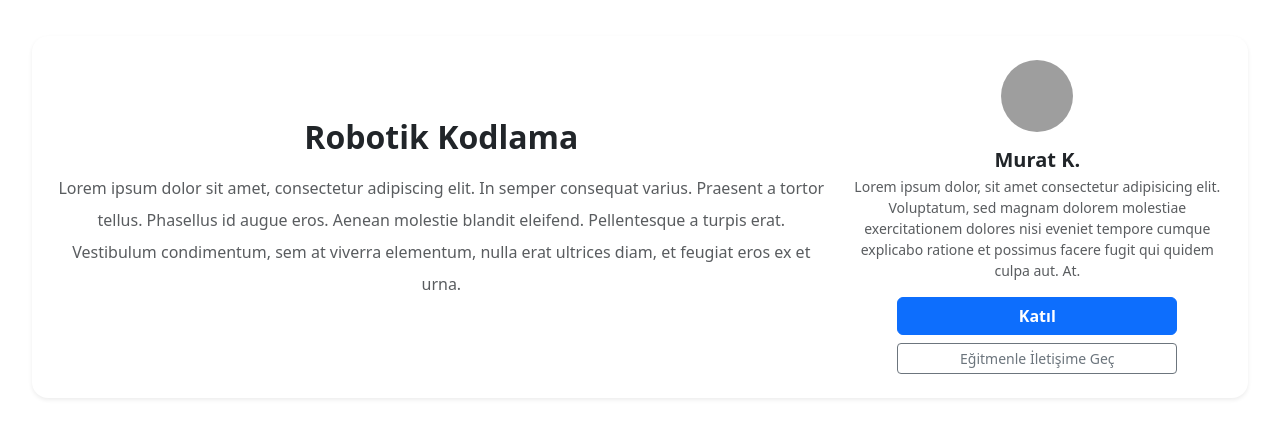
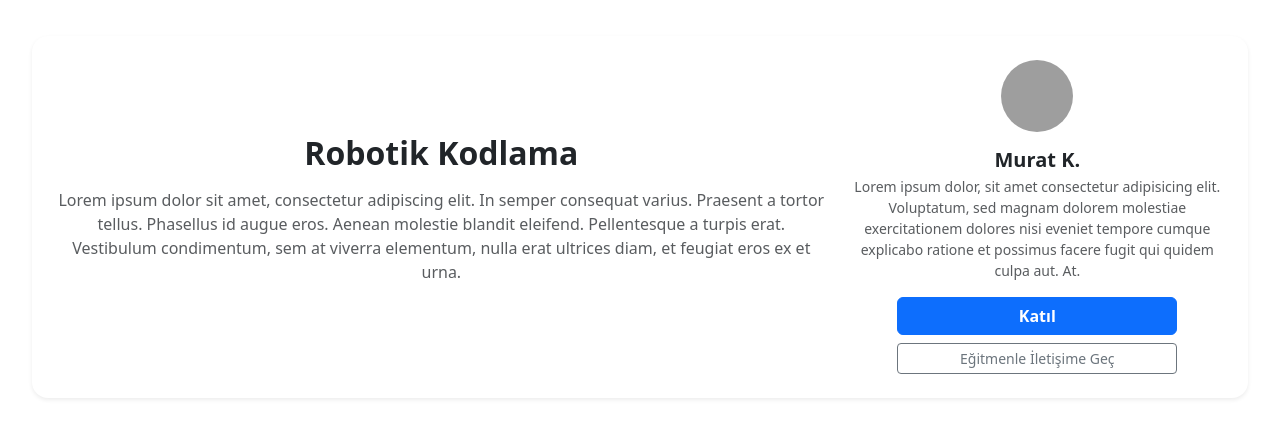
Before and after one commit to barisprlk0/stacademy, a React (Vite) app: page / in a window 1280 px wide. Shown: the part 183-620 px from the top of the page. Built offline with nearby package versions, Linux system fonts and the light colour scheme; grey boxes are pictures that could not be loaded.

Commit message:
Update courseDetailInfoCard.jsx

```diff
--- a/src/components/courseDetailInfoCard.jsx
+++ b/src/components/courseDetailInfoCard.jsx
@@ -5,7 +5,7 @@ function CourseDetailInfoCard(){
 
     <div className="col-md-8 infoCardContent">
       <h2 className="fw-bold mb-3 infoCardTitle">Robotik Kodlama</h2>
-      <p className="text-muted lh-lg infoCardDescription">
+      <p className="text-muted infoCardDescription">
         Lorem ipsum dolor sit amet, consectetur adipiscing elit. In semper
         consequat varius. Praesent a tortor tellus. Phasellus id augue eros.
         Aenean molestie blandit eleifend. Pellentesque a turpis erat. Vestibulum
```
